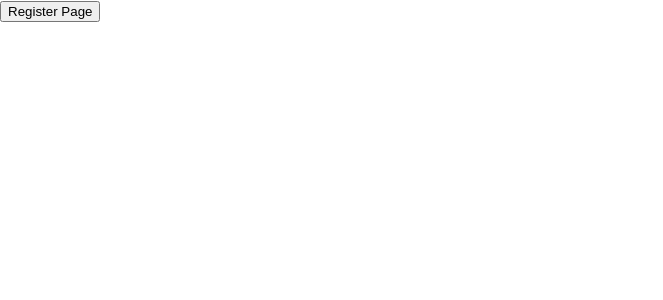
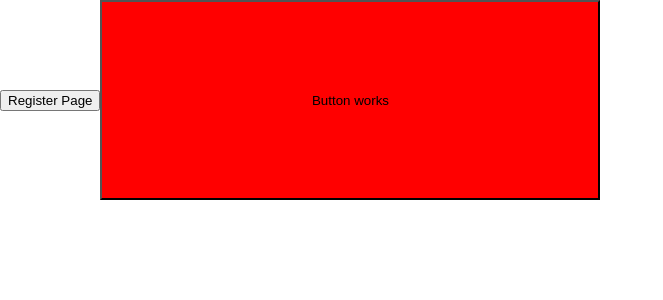
Before and after one commit to BenassiJosef/front-end-idam-typescript, a React (Create React App) app: page /register in a window 1280 px wide. Shown: the top 300 px of the page, without its empty margins (0-663 px from the left). Built offline with nearby package versions, Linux system fonts and the light colour scheme.

Commit message:
added stlyed components

```diff
--- a/package.json
+++ b/package.json
@@ -10,6 +10,7 @@
     "@types/node": "^12.20.5",
     "@types/react": "^17.0.3",
     "@types/react-dom": "^17.0.2",
+    "@types/styled-components": "^5.1.9",
     "axios": "^0.21.1",
     "eslint-config-react-app": "^6.0.0",
     "eslint-plugin-prettier": "^3.3.1",
@@ -24,6 +25,7 @@
     "redux": "^4.0.5",
     "redux-mock-store": "^1.5.4",
     "redux-thunk": "^2.3.0",
+    "styled-components": "^5.2.1",
     "typescript": "^4.2.3",
     "web-vitals": "^1.1.0"
   },
--- /dev/null
+++ b/src/components/button/button.tsx
@@ -0,0 +1,18 @@
+import React from "react";
+import styled from "styled-components";
+
+const Btn = styled.button`
+  background-color: red;
+  width: 500px;
+  height: 200px;
+`;
+
+interface Props {
+  label: string;
+}
+
+const Button = ({ label }: Props): JSX.Element => {
+  return <Btn>{label}</Btn>;
+};
+
+export default Button;
--- a/src/pages/register/register.tsx
+++ b/src/pages/register/register.tsx
@@ -3,6 +3,7 @@ import { useSelector, useDispatch } from "react-redux";
 import { RootState } from "../../redux/reducers/rootReducer";
 import RegisterAction from "../../redux/actions/registerActions/registerActionsCreator";
 import { IsRegisterState } from "../../redux/actions/registerActions/registerActions";
+import Button from "../../components/button/button";
 
 const Register = (): JSX.Element => {
   const registerResp: IsRegisterState = useSelector(
@@ -23,6 +24,7 @@ const Register = (): JSX.Element => {
         >
           Register Page
         </button>
+        <Button label="Button works" />
       </header>
     </div>
   );
```
Also changed, not shown: 2 other files (tests, documents, lock files or other folders).
